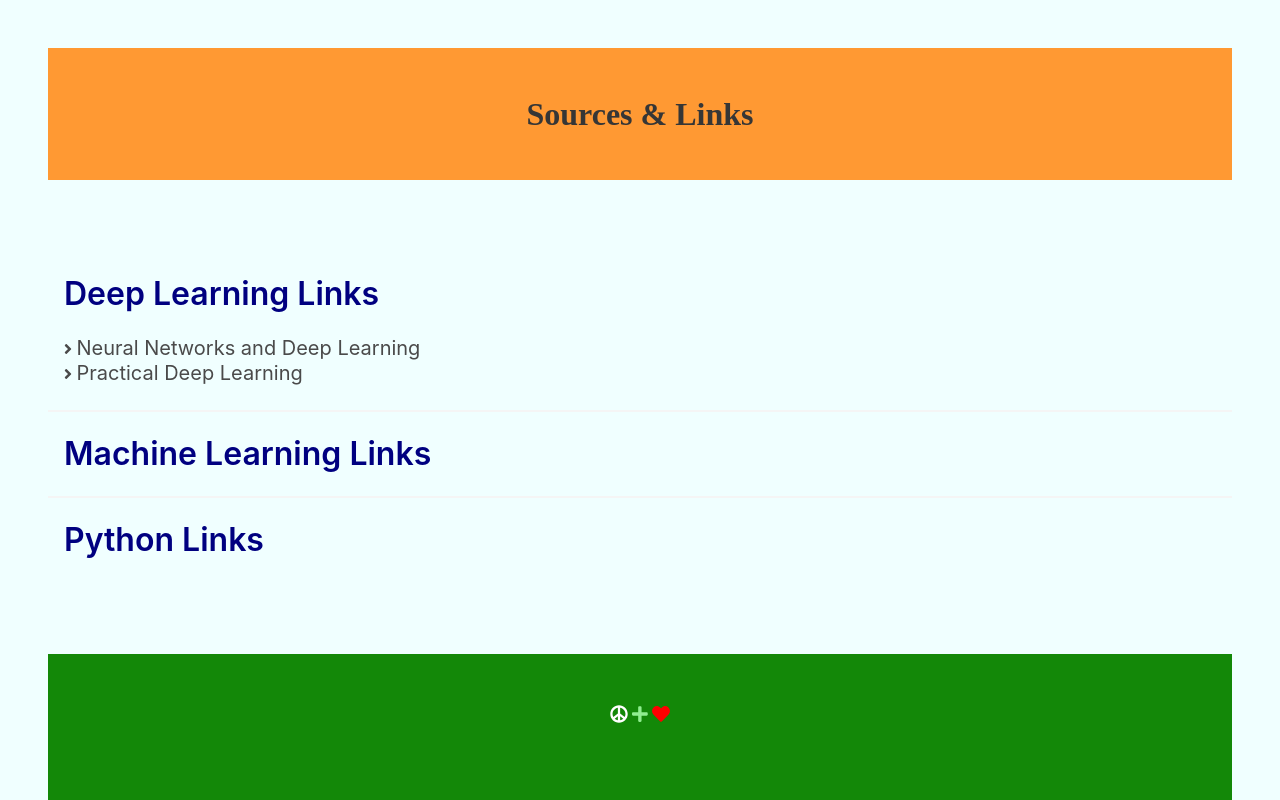
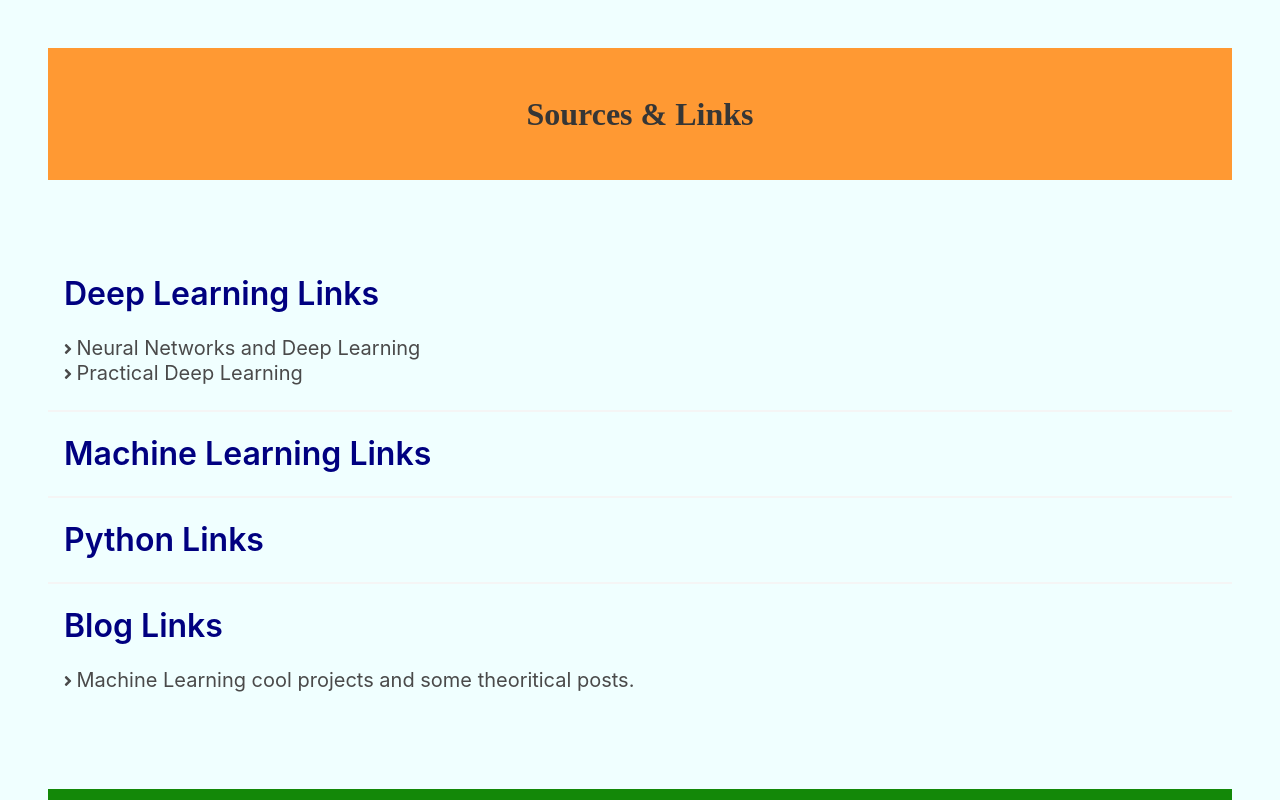
Before and after one commit to Jairamjavv/sourcelinks, a plain HTML site: page index.html in a window 1280 px wide. Shown: the top 800 px of the page. Drawn offline with nearby package versions, Linux system fonts and the light colour scheme.

Commit message:
Added a new link

```diff
--- a/index.html
+++ b/index.html
@@ -85,6 +85,15 @@
                 Python Links
             </div>
         </div>
+        <hr>
+        <div class="container">
+            <div class="title body-content">
+                Blog Links
+            </div>
+            <i class="fas fa-angle-right"></i>
+            <a href="https://www.machinelearningisfun.com/" class="subtitle">Machine Learning cool projects and some
+                theoritical posts.</a>
+        </div>
     </section>
 
     <section class="section">
```
